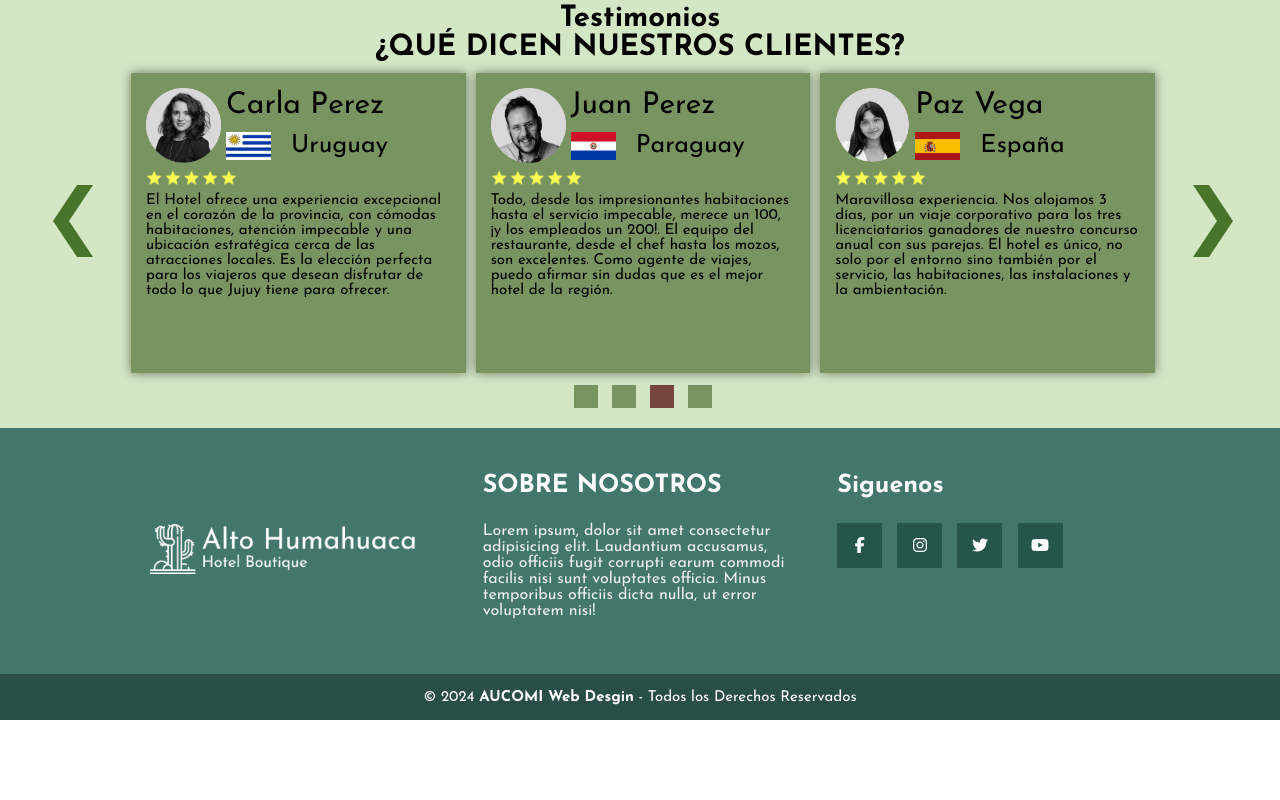
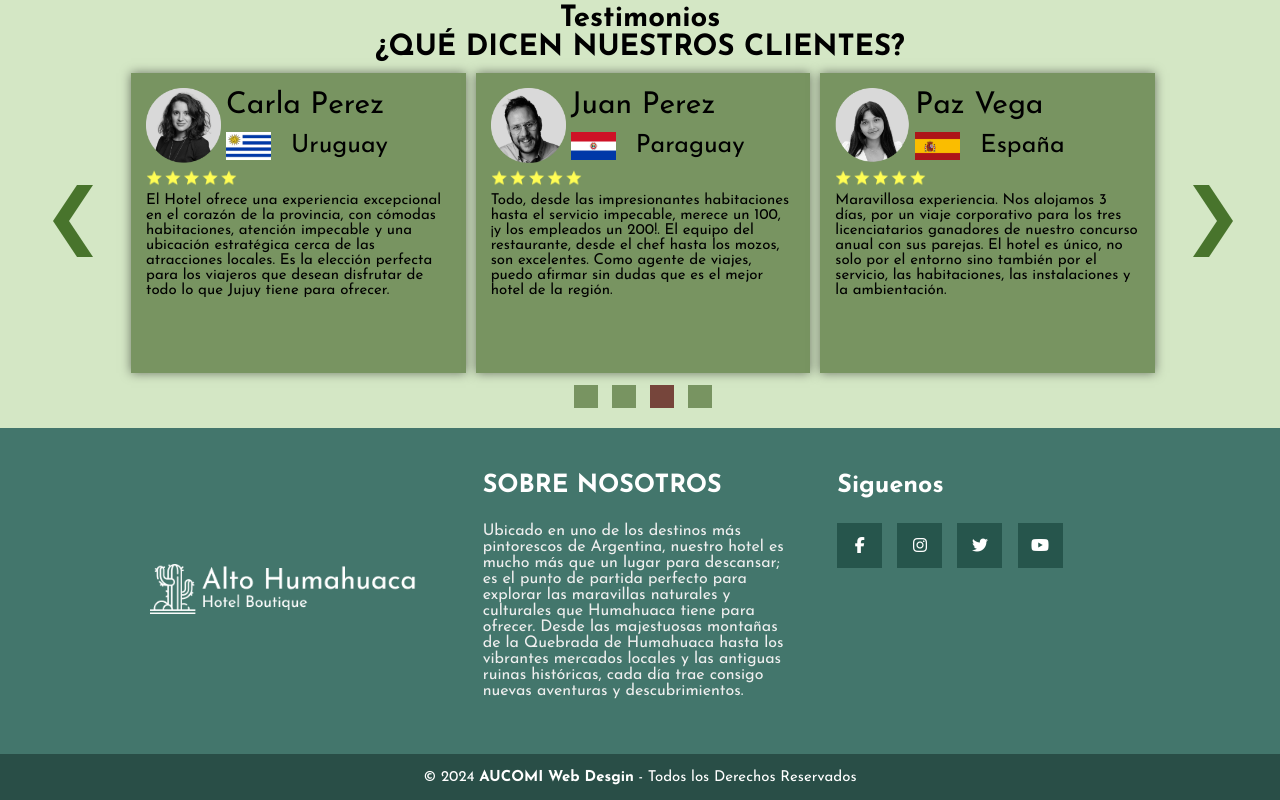
Before and after one commit to AugustoCacerees/desarrollo_web_hotel, a website: page index.html in a window 1280 px wide. Shown: the part 1220-2020 px from the top of the page. Before the commit the page ends 1940 px from the top, so only its background shows below. Drawn offline with Linux system fonts and the light colour scheme.

Commit message:
Changes footer

```diff
--- a/index.html
+++ b/index.html
@@ -177,7 +177,7 @@
                 </div>
                 <div class="box">
                     <h2>SOBRE NOSOTROS</h2>
-                    <p>Lorem ipsum, dolor sit amet consectetur adipisicing elit. Laudantium accusamus, odio officiis fugit corrupti earum commodi facilis nisi sunt voluptates officia. Minus temporibus officiis dicta nulla, ut error voluptatem nisi!</p>
+                    <p>Ubicado en uno de los destinos más pintorescos de Argentina, nuestro hotel es mucho más que un lugar para descansar; es el punto de partida perfecto para explorar las maravillas naturales y culturales que Humahuaca tiene para ofrecer. Desde las majestuosas montañas de la Quebrada de Humahuaca hasta los vibrantes mercados locales y las antiguas ruinas históricas, cada día trae consigo nuevas aventuras y descubrimientos.</p>
                 </div>
                 <div class="box">
                     <h2>Siguenos</h2>
```
Also changed, not shown: pages/excursiones.html (+1 -1 lines), pages/gastronimia.html (+1 -1 lines), pages/habitaciones.html (+1 -1 lines), pages/reservar.html (+1 -1 lines).
